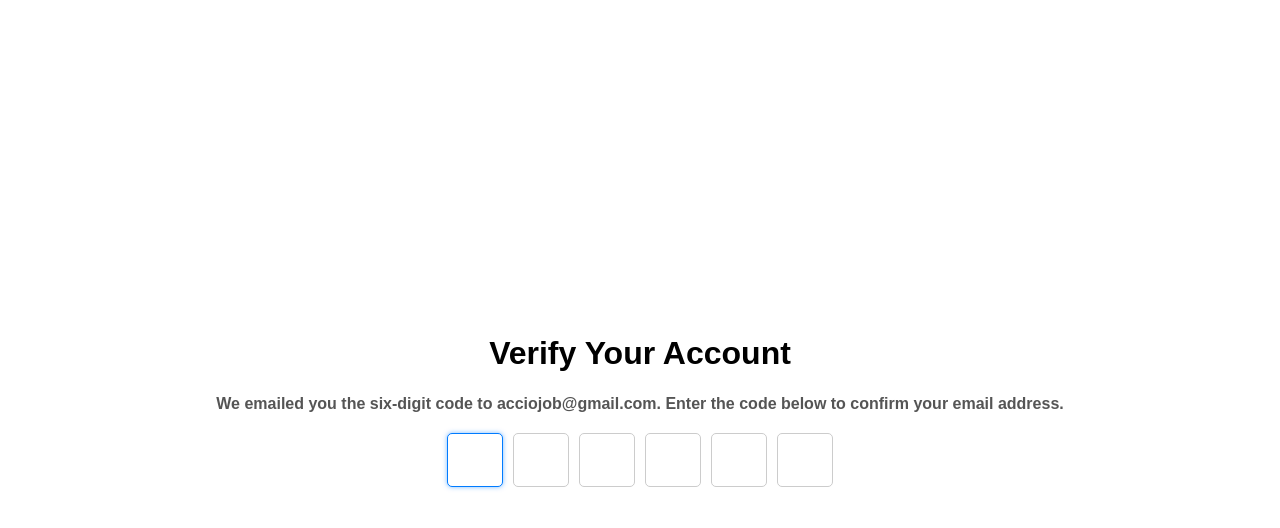
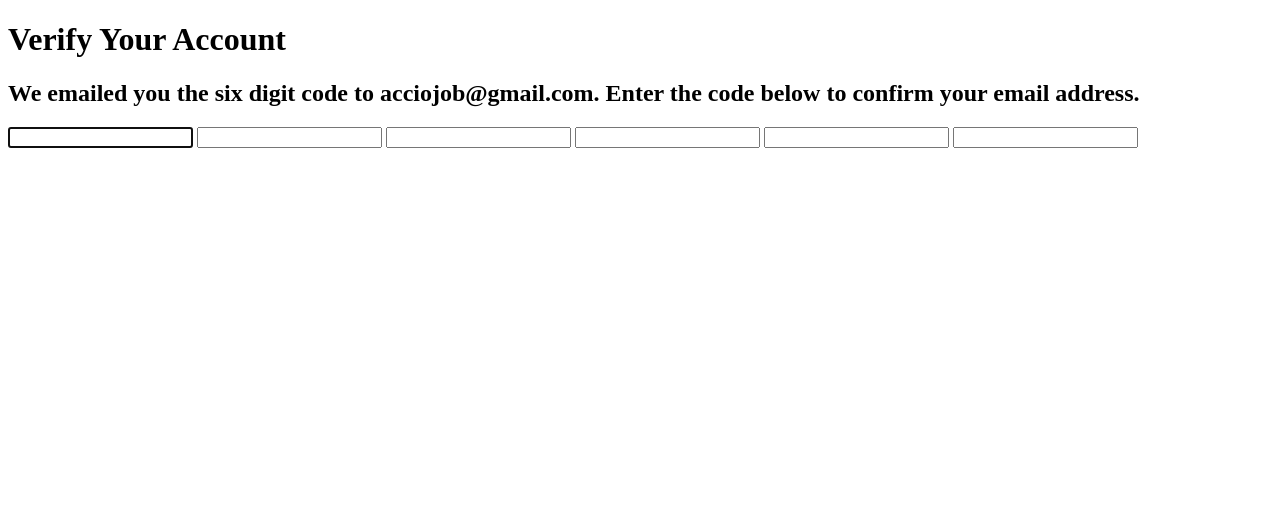
Before and after one commit to acciojob/OTP-Stakshi301, a website: page main.html in a window 1280 px wide. Drawn offline with Linux system fonts and the light colour scheme.

Commit message:
created a submission

```diff
--- a/main.html
+++ b/main.html
@@ -3,60 +3,23 @@
 <head>
     <meta charset="UTF-8">
     <meta name="viewport" content="width=device-width, initial-scale=1.0">
-    <title>Account Verification</title>
+    <title>6-Digit Code Input</title>
     <link rel="stylesheet" href="styles.css">
-    <style>
-        body {
-            font-family: Arial, sans-serif;
-            display: flex;
-            flex-direction: column;
-            align-items: center;
-            justify-content: center;
-            height: 100vh;
-            margin: 0;
-        }
-        #verification_heading {
-            font-size: 2rem;
-            margin-bottom: 10px;
-        }
-        #verification_subtext {
-            font-size: 1rem;
-            color: #555;
-            margin-bottom: 20px;
-            text-align: center;
-        }
-        .code-container {
-            display: flex;
-            gap: 10px;
-        }
-        .code {
-            width: 50px;
-            height: 50px;
-            text-align: center;
-            font-size: 1.5rem;
-            border: 1px solid #ccc;
-            border-radius: 5px;
-            outline: none;
-        }
-        .code:focus {
-            border-color: #007BFF;
-            box-shadow: 0 0 5px rgba(0, 123, 255, 0.5);
-        }
-    </style>
 </head>
 <body>
+
     <h1 id="verification_heading">Verify Your Account</h1>
-    <h2 id="verification_subtext">
-        We emailed you the six-digit code to <strong>acciojob@gmail.com</strong>. Enter the code below to confirm your email address.
-    </h2>
+    <h2 id="verification_subtext">We emailed you the six digit code to acciojob@gmail.com. Enter the code below to confirm your email address.</h2>
+
     <div class="code-container">
-        <input type="text" class="code" maxlength="1" id="code-1" autofocus aria-label="Digit 1">
-        <input type="text" class="code" maxlength="1" id="code-2" aria-label="Digit 2">
-        <input type="text" class="code" maxlength="1" id="code-3" aria-label="Digit 3">
-        <input type="text" class="code" maxlength="1" id="code-4" aria-label="Digit 4">
-        <input type="text" class="code" maxlength="1" id="code-5" aria-label="Digit 5">
-        <input type="text" class="code" maxlength="1" id="code-6" aria-label="Digit 6">
+        <input type="text" class="code" maxlength="1" id="code-1" autofocus>
+        <input type="text" class="code" maxlength="1" id="code-2">
+        <input type="text" class="code" maxlength="1" id="code-3">
+        <input type="text" class="code" maxlength="1" id="code-4">
+        <input type="text" class="code" maxlength="1" id="code-5">
+        <input type="text" class="code" maxlength="1" id="code-6">
     </div>
-    <script type="text/javascript" src="./script.js"></script>
+
+    <script src="script.js"></script>
 </body>
 </html>
--- a/script.js
+++ b/script.js
@@ -1,16 +1,19 @@
-// Inside script.js
-const inputs = document.querySelectorAll('.code');  // Make sure this line is present
+const inputs = document.querySelectorAll('.code');
 
 inputs.forEach((input, index) => {
   input.addEventListener('input', (e) => {
+    // Move to the next input when a digit is entered
     if (e.target.value.length > 0 && index < inputs.length - 1) {
       inputs[index + 1].focus();
+      console.log(`Focused: ${inputs[index + 1].id}`);
     }
   });
 
   input.addEventListener('keydown', (e) => {
+    // Move to the previous input when backspace is pressed
     if (e.key === 'Backspace' && input.value.length === 0 && index > 0) {
       inputs[index - 1].focus();
+      console.log(`Focused: ${inputs[index - 1].id}`);
     }
   });
 });
```
Lines whose indentation alone changed are shown as unchanged.
